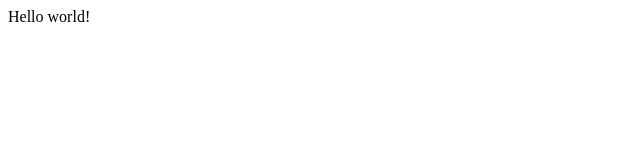
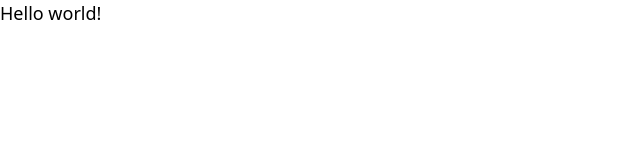
Before and after one commit to Trinityyi/dishmi, a Gatsby site: page / in a window 1280 px wide. Shown: the full height of the page, 0-640 px from the left. Built offline with nearby package versions, Linux system fonts and the light colour scheme; Gatsby itself is replaced by a stand-in of ours.

Commit message:
Install Tailwind CSS

```diff
--- a/gatsby-config.js
+++ b/gatsby-config.js
@@ -3,9 +3,18 @@
     title: `dishmi`,
     description: `e-Menu application`,
     author: `Isabelle Viktoria Maciohsek`,
-    siteUrl: `dishmi.netlify.app`,
+    siteUrl: `https://dishmi.netlify.app`
   },
   plugins: [
+    {
+      resolve: `gatsby-plugin-sass`,
+      options: {
+        postCssPlugins: [
+          require('tailwindcss'),
+          require('./tailwind.config.js')
+        ],
+      },
+    },
     {
       resolve: `gatsby-plugin-manifest`,
       options: {
@@ -15,11 +24,11 @@
         background_color: `#fff`,
         theme_color: `#fff`,
         display: `standalone`,
-        icon: `static/favicon.ico`,
+        icon: `static/favicon.ico`
       },
     },
     `gatsby-plugin-offline`,
     `gatsby-plugin-react-helmet`,
     `gatsby-plugin-netlify`
-  ],
+  ]
 }
--- a/package.json
+++ b/package.json
@@ -19,9 +19,12 @@
     "gatsby-plugin-netlify": "^2.3.15",
     "gatsby-plugin-offline": "^3.2.28",
     "gatsby-plugin-react-helmet": "^3.3.11",
+    "gatsby-plugin-sass": "^2.3.13",
+    "node-sass": "^4.14.1",
     "react": "^16.12.0",
     "react-dom": "^16.12.0",
-    "react-helmet": "^6.1.0"
+    "react-helmet": "^6.1.0",
+    "tailwindcss": "^1.8.10"
   },
   "devDependencies": {
     "prettier": "2.1.1"
--- a/src/pages/index.js
+++ b/src/pages/index.js
@@ -1,5 +1,6 @@
 import React from "react"
+require('./index.scss')
 
 export default function Home() {
-  return <div>Hello world!</div>
+  return <div className="font-sans text-lg">Hello world!</div>
 }
--- /dev/null
+++ b/src/pages/index.scss
@@ -0,0 +1,5 @@
+@import "tailwindcss/base";
+
+@import "tailwindcss/components";
+
+@import "tailwindcss/utilities";
--- /dev/null
+++ b/tailwind.config.js
@@ -0,0 +1,12 @@
+module.exports = {
+  future: {
+    // removeDeprecatedGapUtilities: true,
+    // purgeLayersByDefault: true,
+  },
+  purge: [],
+  theme: {
+    extend: {},
+  },
+  variants: {},
+  plugins: [],
+}
```
Also changed, not shown: 1 other file.
